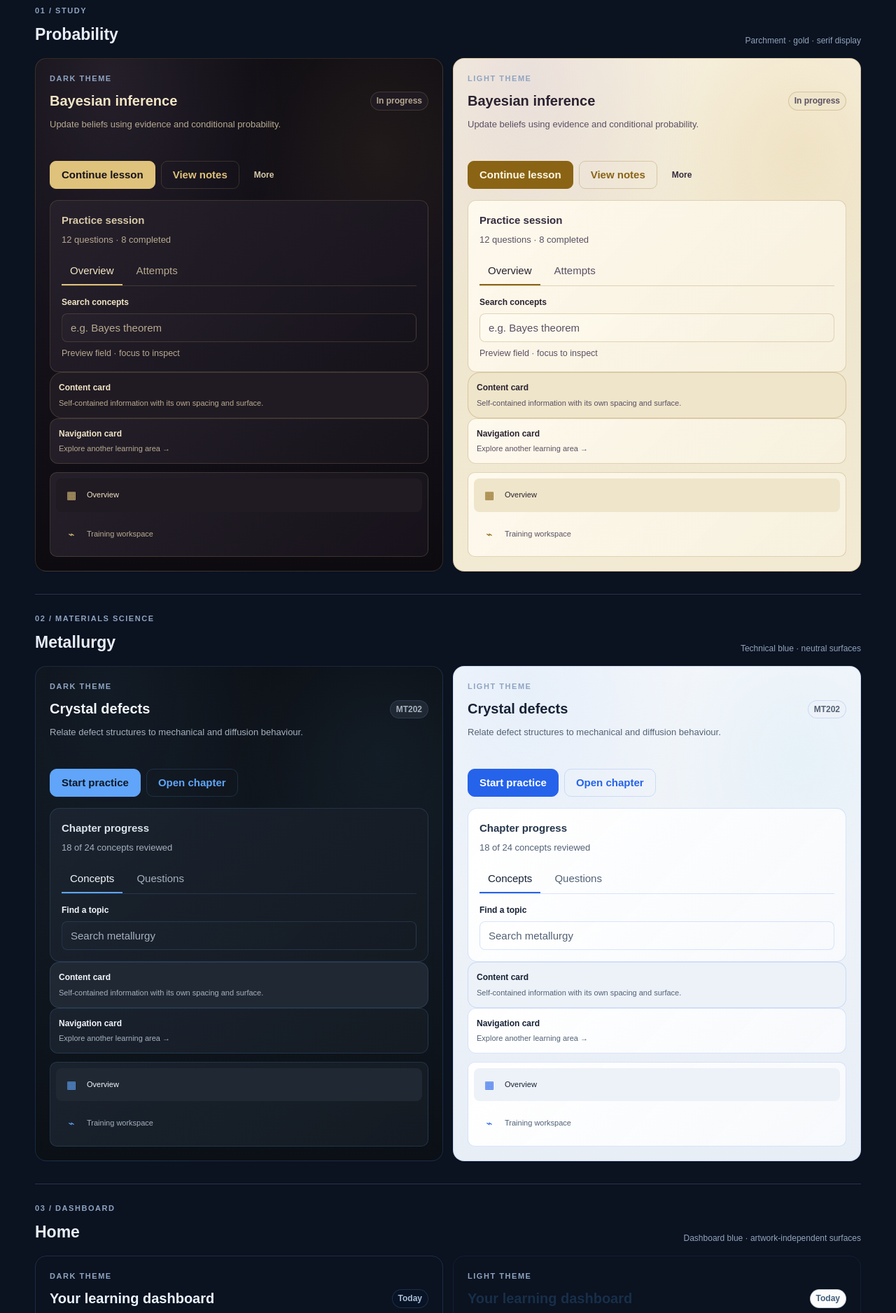
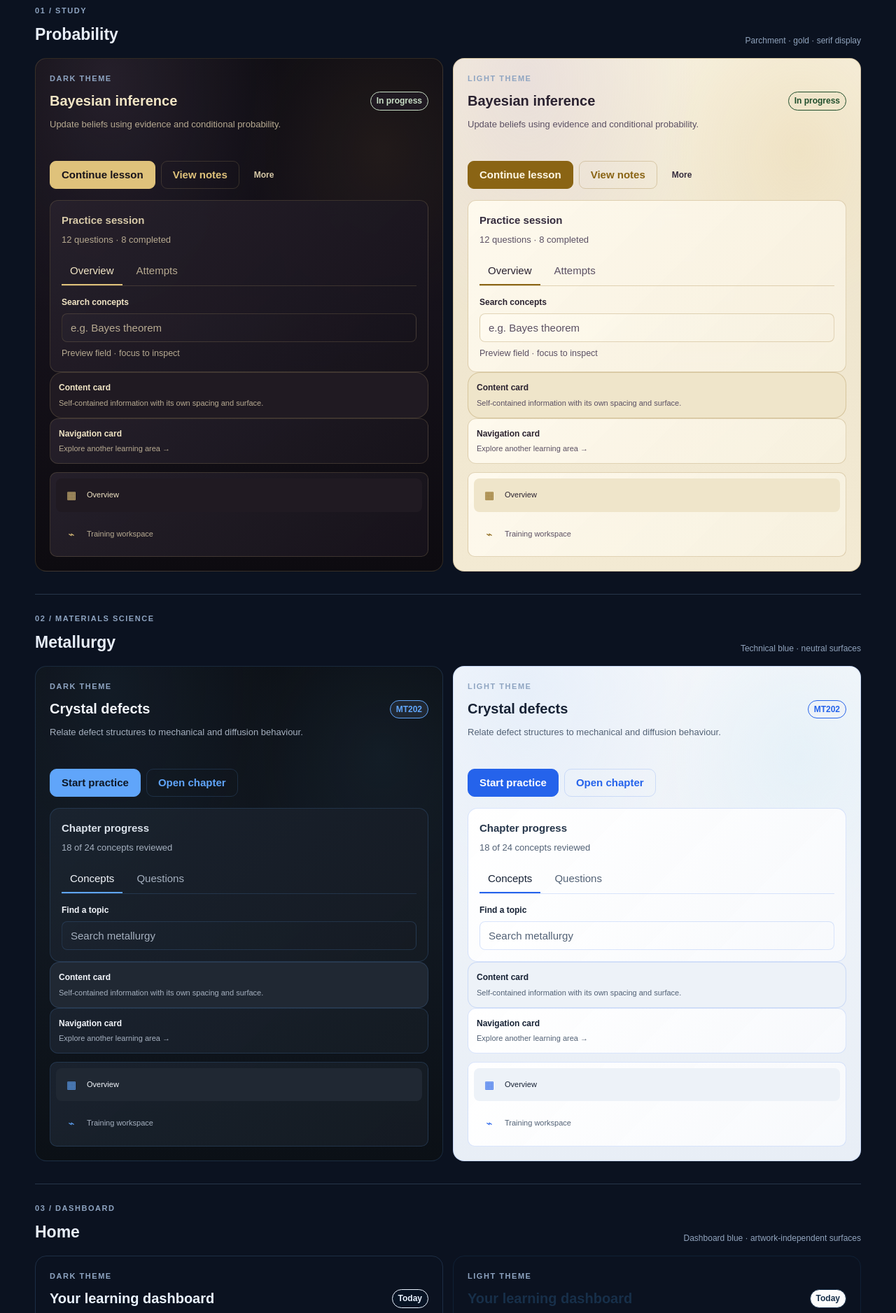
Before and after one commit to guiltythreee/Limitless-Design-System, a website: page preview/index.html in a window 1280 px wide. Shown: the part 240-2117 px from the top of the page at 70% size. Drawn offline with Linux system fonts and the light colour scheme.

Commit message:
preview: demonstrate semantic badge variants

```diff
--- a/preview/index.html
+++ b/preview/index.html
@@ -30,7 +30,7 @@
       <div class="group-heading"><div><p class="eyebrow">01 / STUDY</p><h2 id="probability-title">Probability</h2></div><span class="theme-note">Parchment · gold · serif display</span></div>
       <div class="theme-grid">
         <article class="theme-preview probability dark" data-limitless-design="probability">
-          <p class="preview-label">Dark theme</p><div class="sample-top"><h3>Bayesian inference</h3><span class="ds-badge">In progress</span></div>
+          <p class="preview-label">Dark theme</p><div class="sample-top"><h3>Bayesian inference</h3><span class="ds-badge ds-badge--easy">In progress</span></div>
           <p class="sample-copy">Update beliefs using evidence and conditional probability.</p>
           <div class="sample-actions"><button class="ds-button ds-button--primary">Continue lesson</button><button class="ds-button ds-button--secondary">View notes</button><button class="ds-button ds-button--quiet ds-button--compact">More</button></div>
           <div class="ds-panel sample-card"><strong>Practice session</strong><p>12 questions · 8 completed</p><div class="sample-tabs ds-tabs" aria-label="Probability preview tabs"><span class="ds-tab is-selected">Overview</span><span class="ds-tab">Attempts</span></div><label class="sample-field-label" for="prob-field">Search concepts</label><input class="ds-field" id="prob-field" placeholder="e.g. Bayes theorem"><small>Preview field · focus to inspect</small></div>
@@ -42,7 +42,7 @@
           </nav>
         </article>
         <article class="theme-preview probability light" data-limitless-design="probability" data-preview-theme="light">
-          <p class="preview-label">Light theme</p><div class="sample-top"><h3>Bayesian inference</h3><span class="ds-badge">In progress</span></div>
+          <p class="preview-label">Light theme</p><div class="sample-top"><h3>Bayesian inference</h3><span class="ds-badge ds-badge--easy">In progress</span></div>
           <p class="sample-copy">Update beliefs using evidence and conditional probability.</p>
           <div class="sample-actions"><button class="ds-button ds-button--primary">Continue lesson</button><button class="ds-button ds-button--secondary">View notes</button><button class="ds-button ds-button--quiet ds-button--compact">More</button></div>
           <div class="ds-panel sample-card"><strong>Practice session</strong><p>12 questions · 8 completed</p><div class="sample-tabs ds-tabs" aria-label="Probability preview tabs"><span class="ds-tab is-selected">Overview</span><span class="ds-tab">Attempts</span></div><label class="sample-field-label" for="prob-field-light">Search concepts</label><input class="ds-field" id="prob-field-light" placeholder="e.g. Bayes theorem"><small>Preview field · focus to inspect</small></div>
@@ -60,7 +60,7 @@
       <div class="group-heading"><div><p class="eyebrow">02 / MATERIALS SCIENCE</p><h2 id="metallurgy-title">Metallurgy</h2></div><span class="theme-note">Technical blue · neutral surfaces</span></div>
       <div class="theme-grid">
         <article class="theme-preview metallurgy dark" data-limitless-design="metallurgy">
-          <p class="preview-label">Dark theme</p><div class="sample-top"><h3>Crystal defects</h3><span class="ds-badge">MT202</span></div>
+          <p class="preview-label">Dark theme</p><div class="sample-top"><h3>Crystal defects</h3><span class="ds-badge ds-badge--medium">MT202</span></div>
           <p class="sample-copy">Relate defect structures to mechanical and diffusion behaviour.</p>
           <div class="sample-actions"><button class="ds-button ds-button--primary">Start practice</button><button class="ds-button ds-button--secondary">Open chapter</button></div>
           <div class="ds-panel sample-card"><strong>Chapter progress</strong><p>18 of 24 concepts reviewed</p><div class="sample-tabs ds-tabs" aria-label="Metallurgy preview tabs"><span class="ds-tab is-selected">Concepts</span><span class="ds-tab">Questions</span></div><label class="sample-field-label" for="met-field">Find a topic</label><input class="ds-field" id="met-field" placeholder="Search metallurgy"></div>
@@ -72,7 +72,7 @@
           </nav>
         </article>
         <article class="theme-preview metallurgy light" data-limitless-design="metallurgy" data-preview-theme="light">
-          <p class="preview-label">Light theme</p><div class="sample-top"><h3>Crystal defects</h3><span class="ds-badge">MT202</span></div>
+          <p class="preview-label">Light theme</p><div class="sample-top"><h3>Crystal defects</h3><span class="ds-badge ds-badge--medium">MT202</span></div>
           <p class="sample-copy">Relate defect structures to mechanical and diffusion behaviour.</p>
           <div class="sample-actions"><button class="ds-button ds-button--primary">Start practice</button><button class="ds-button ds-button--secondary">Open chapter</button></div>
           <div class="ds-panel sample-card"><strong>Chapter progress</strong><p>18 of 24 concepts reviewed</p><div class="sample-tabs ds-tabs" aria-label="Metallurgy preview tabs"><span class="ds-tab is-selected">Concepts</span><span class="ds-tab">Questions</span></div><label class="sample-field-label" for="met-field-light">Find a topic</label><input class="ds-field" id="met-field-light" placeholder="Search metallurgy"></div>
@@ -90,7 +90,7 @@
       <div class="group-heading"><div><p class="eyebrow">03 / DASHBOARD</p><h2 id="home-title">Home</h2></div><span class="theme-note">Dashboard blue · artwork-independent surfaces</span></div>
       <div class="theme-grid">
         <article class="theme-preview home dark" data-limitless-design="home">
-          <p class="preview-label">Dark theme</p><div class="sample-top"><h3>Your learning dashboard</h3><span class="ds-badge">Today</span></div>
+          <p class="preview-label">Dark theme</p><div class="sample-top"><h3>Your learning dashboard</h3><span class="ds-badge ds-badge--success">Today</span></div>
           <p class="sample-copy">Pick up where you left off across your study areas.</p>
           <div class="sample-actions"><button class="ds-button ds-button--primary">Resume learning</button><button class="ds-button ds-button--secondary">View activity</button></div>
           <div class="ds-panel sample-card"><strong>Continue learning</strong><p>Probability · Chapter 4 · Conditional distributions</p><div class="sample-nav ds-nav" aria-label="Home preview navigation"><a class="ds-nav-link" href="#home" aria-current="page">Overview</a><a class="ds-nav-link" href="#metallurgy">My studies</a></div><label class="sample-field-label" for="home-field">Quick search</label><input class="ds-field" id="home-field" placeholder="Search your workspace"></div>
@@ -102,7 +102,7 @@
           </nav>
         </article>
         <article class="theme-preview home light" data-limitless-design="home" data-preview-theme="light">
-          <p class="preview-label">Light theme</p><div class="sample-top"><h3>Your learning dashboard</h3><span class="ds-badge">Today</span></div>
+          <p class="preview-label">Light theme</p><div class="sample-top"><h3>Your learning dashboard</h3><span class="ds-badge ds-badge--success">Today</span></div>
           <p class="sample-copy">Pick up where you left off across your study areas.</p>
           <div class="sample-actions"><button class="ds-button ds-button--primary">Resume learning</button><button class="ds-button ds-button--secondary">View activity</button></div>
           <div class="ds-panel sample-card"><strong>Continue learning</strong><p>Probability · Chapter 4 · Conditional distributions</p><div class="sample-nav ds-nav" aria-label="Home preview navigation"><a class="ds-nav-link" href="#home" aria-current="page">Overview</a><a class="ds-nav-link" href="#metallurgy">My studies</a></div><label class="sample-field-label" for="home-field-light">Quick search</label><input class="ds-field" id="home-field-light" placeholder="Search your workspace"></div>
@@ -120,7 +120,7 @@
       <div class="group-heading"><div><p class="eyebrow">04 / TRAINING</p><h2 id="competition-title">Competition</h2></div><span class="theme-note">Competition dashboard skin</span></div>
       <div class="theme-grid">
         <article class="theme-preview competition dark" data-limitless-design="competition">
-          <p class="preview-label">Dark theme</p><div class="sample-top"><h3>Contest preparation</h3><span class="ds-badge">Weekly goal</span></div>
+          <p class="preview-label">Dark theme</p><div class="sample-top"><h3>Contest preparation</h3><span class="ds-badge ds-badge--warning">Weekly goal</span></div>
           <p class="sample-copy">Track practice volume and review recurring mistakes.</p>
           <div class="sample-actions"><button class="ds-button ds-button--primary">Open training</button><button class="ds-button ds-button--secondary">Mistake log</button></div>
           <div class="ds-panel sample-card"><strong>Training overview</strong><p>4 sessions this week · 2 contests reviewed</p><div class="sample-tabs ds-tabs" aria-label="Competition preview tabs"><span class="ds-tab is-selected">Progress</span><span class="ds-tab">History</span></div><label class="sample-field-label" for="comp-field">Filter problems</label><input class="ds-field" id="comp-field" placeholder="Search problems"></div>
@@ -132,7 +132,7 @@
           </nav>
         </article>
         <article class="theme-preview competition light" data-limitless-design="competition" data-preview-theme="light">
-          <p class="preview-label">Light theme</p><div class="sample-top"><h3>Contest preparation</h3><span class="ds-badge">Weekly goal</span></div>
+          <p class="preview-label">Light theme</p><div class="sample-top"><h3>Contest preparation</h3><span class="ds-badge ds-badge--warning">Weekly goal</span></div>
           <p class="sample-copy">Track practice volume and review recurring mistakes.</p>
           <div class="sample-actions"><button class="ds-button ds-button--primary">Open training</button><button class="ds-button ds-button--secondary">Mistake log</button></div>
           <div class="ds-panel sample-card"><strong>Training overview</strong><p>4 sessions this week · 2 contests reviewed</p><div class="sample-tabs ds-tabs" aria-label="Competition preview tabs"><span class="ds-tab is-selected">Progress</span><span class="ds-tab">History</span></div><label class="sample-field-label" for="comp-field-light">Filter problems</label><input class="ds-field" id="comp-field-light" placeholder="Search problems"></div>
@@ -150,7 +150,7 @@
       <div class="group-heading"><div><p class="eyebrow">05 / COMPETITIVE PROGRAMMING</p><h2 id="codeforces-title">Codeforces</h2></div><span class="theme-note">Deep blue · high-contrast accent</span></div>
       <div class="theme-grid">
         <article class="theme-preview codeforces dark" data-limitless-design="codeforces">
-          <p class="preview-label">Dark theme</p><div class="sample-top"><h3>Codeforces tracker</h3><span class="ds-badge">Specialist</span></div>
+          <p class="preview-label">Dark theme</p><div class="sample-top"><h3>Codeforces tracker</h3><span class="ds-badge ds-badge--accent">Specialist</span></div>
           <p class="sample-copy">Review rating movement, solved problems, and weak tags.</p>
           <div class="sample-actions"><button class="ds-button ds-button--primary">View analytics</button><button class="ds-button ds-button--secondary">Problem set</button></div>
           <div class="ds-panel sample-card"><strong>Recent activity</strong><p>+84 rating · 12 problems solved</p><div class="sample-tabs ds-tabs" aria-label="Codeforces preview tabs"><span class="ds-tab is-selected">Rating</span><span class="ds-tab">Tags</span></div><label class="sample-field-label" for="cf-field">Find a problem</label><input class="ds-field" id="cf-field" placeholder="Problem name or tag"></div>
@@ -162,7 +162,7 @@
           </nav>
         </article>
         <article class="theme-preview codeforces light" data-limitless-design="codeforces" data-preview-theme="light">
-          <p class="preview-label">Light theme</p><div class="sample-top"><h3>Codeforces tracker</h3><span class="ds-badge">Specialist</span></div>
+          <p class="preview-label">Light theme</p><div class="sample-top"><h3>Codeforces tracker</h3><span class="ds-badge ds-badge--accent">Specialist</span></div>
           <p class="sample-copy">Review rating movement, solved problems, and weak tags.</p>
           <div class="sample-actions"><button class="ds-button ds-button--primary">View analytics</button><button class="ds-button ds-button--secondary">Problem set</button></div>
           <div class="ds-panel sample-card"><strong>Recent activity</strong><p>+84 rating · 12 problems solved</p><div class="sample-tabs ds-tabs" aria-label="Codeforces preview tabs"><span class="ds-tab is-selected">Rating</span><span class="ds-tab">Tags</span></div><label class="sample-field-label" for="cf-field-light">Find a problem</label><input class="ds-field" id="cf-field-light" placeholder="Problem name or tag"></div>
```
